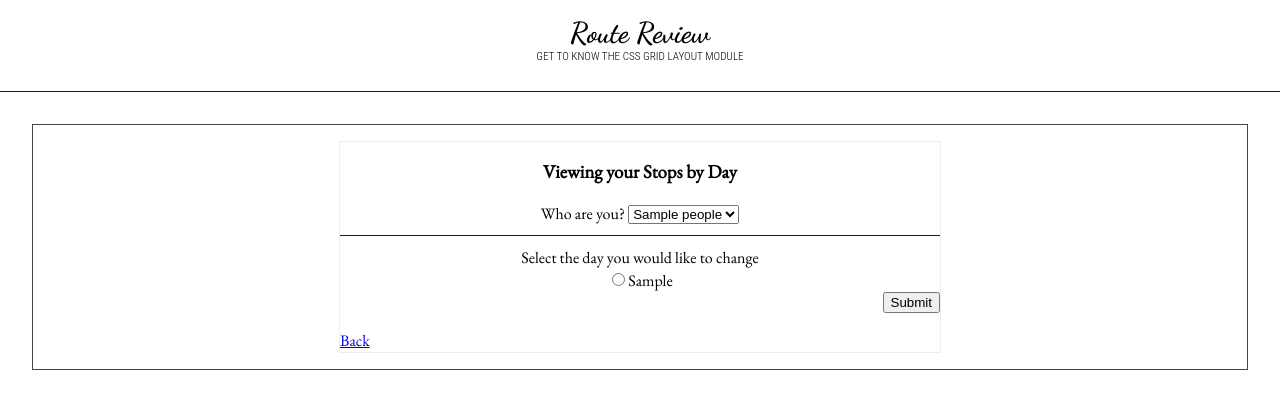
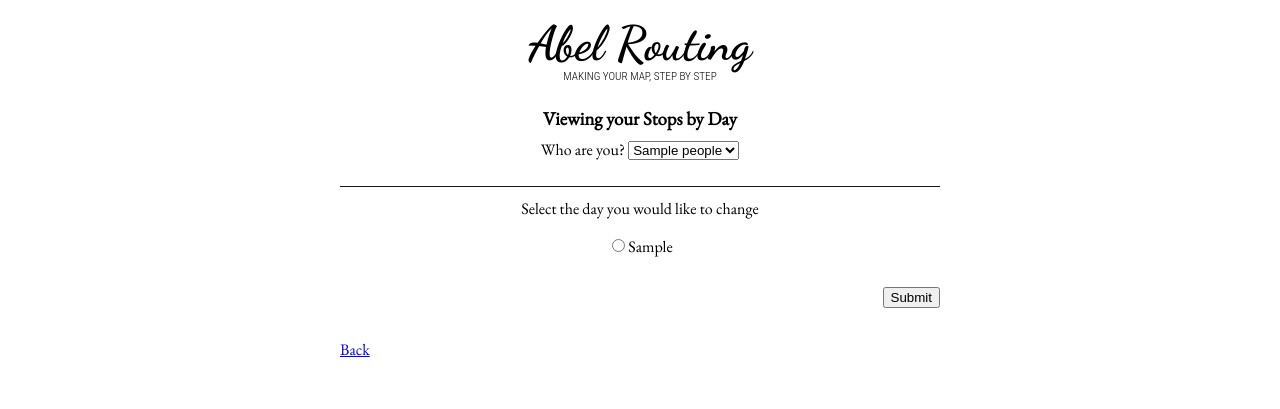
Before and after one commit to a-strauty/SRrequest, a CodeIgniter app: page /database/index.php/sr/index in a window 1280 px wide. Shown: the top 409 px of the page. Run offline with CodeIgniter, Linux system fonts and the light colour scheme; tables that the repository leaves empty or names only in its code hold one stand-in row (values such as "Sample post"); data that the repository does not hold is empty.

Commit message:
Further style changes. Currently this commit breaks the front page buttons, but this should be simple to fix with margins. The main change was adding explicit row sizes in the grid.

```diff
--- a/application/views/templates/header.php
+++ b/application/views/templates/header.php
@@ -8,8 +8,8 @@
 
           <header class="masthead">
               <div class="site-branding">
-                  <h1 class="site-title">Route Review</h1>
-                  <p class="site-description">Get to know the CSS Grid Layout Module</p>
+                  <h1 class="site-title">Abel Routing</h1>
+                  <p class="site-description">Making your map, step by step</p>
               </div><!-- .site-title -->
           </header><!-- .masthead -->
 
--- a/assets/css/style-grid.css
+++ b/assets/css/style-grid.css
@@ -1,30 +1,26 @@
-.main-area {
-    margin: 2em;
-    padding: 1em;
-    border: 1px solid #41444B;
-}
-
-
 .masthead {
-    padding: 1.4em 1em .7em;
+    padding: 1.4em 1em 0;
     text-align: center;
-    border-bottom: 1px solid #18191B;
 }
 
 .site-title {
     font-family: 'Dancing Script', cursive;
-    margin: 0;
+    margin: 10px 0;
     padding: 0;
-    font-size: 1.8em;
+    font-size: 3em;
     font-weight: 200;
 }
 
 .site-description {
     font-family: 'Roboto Condensed', sans-serif;
-    margin-top: 0;
+    margin: 0;
     font-size: 70%;
     text-transform: uppercase;
     font-weight: 100;
+}
+
+.main-area {
+    padding: 0;
 }
 
 body {
@@ -37,9 +33,9 @@ body {
 .the-grid {
   display: grid;
   width: 600px;
-  border: 1px solid #ededed;
   margin: 0 auto;
   grid-template-columns: 200px 200px 200px;
+  grid-template-rows: 50px 200px;
 }
 
 .grid-title {
@@ -56,13 +52,17 @@ body {
 
 .grid-bottomleft{
   grid-column: 1/2;
-  grid-row: 5/6;
+  grid-row: 8/9;
 }
 
 .grid-form{
   grid-column: 1/4;
   grid-row: 2/5;
   display: grid;
+}
+
+.grid-formresults{
+  grid-column: 1/4;
 }
 
 .subgrid-formdropdown{
```
